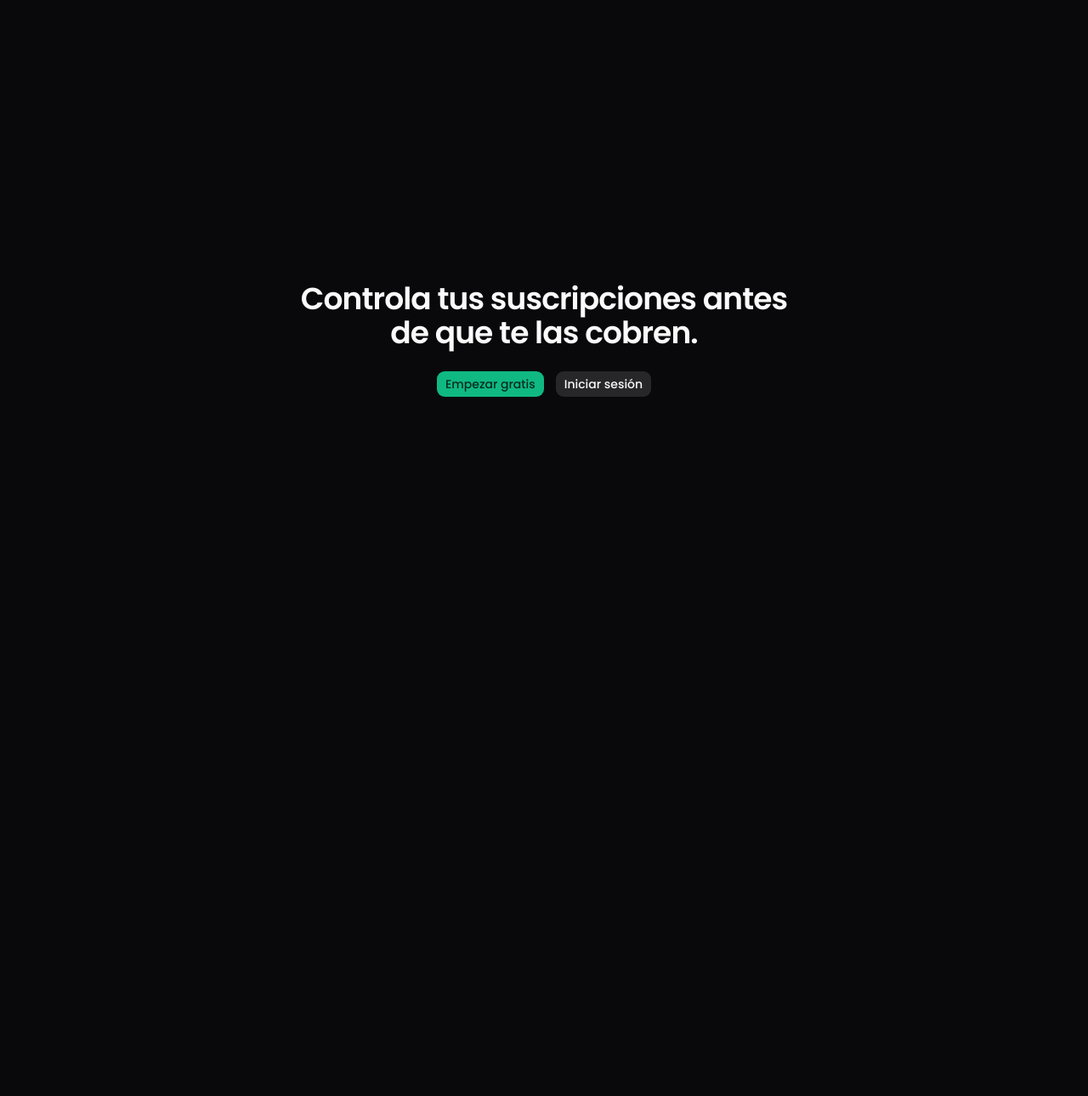
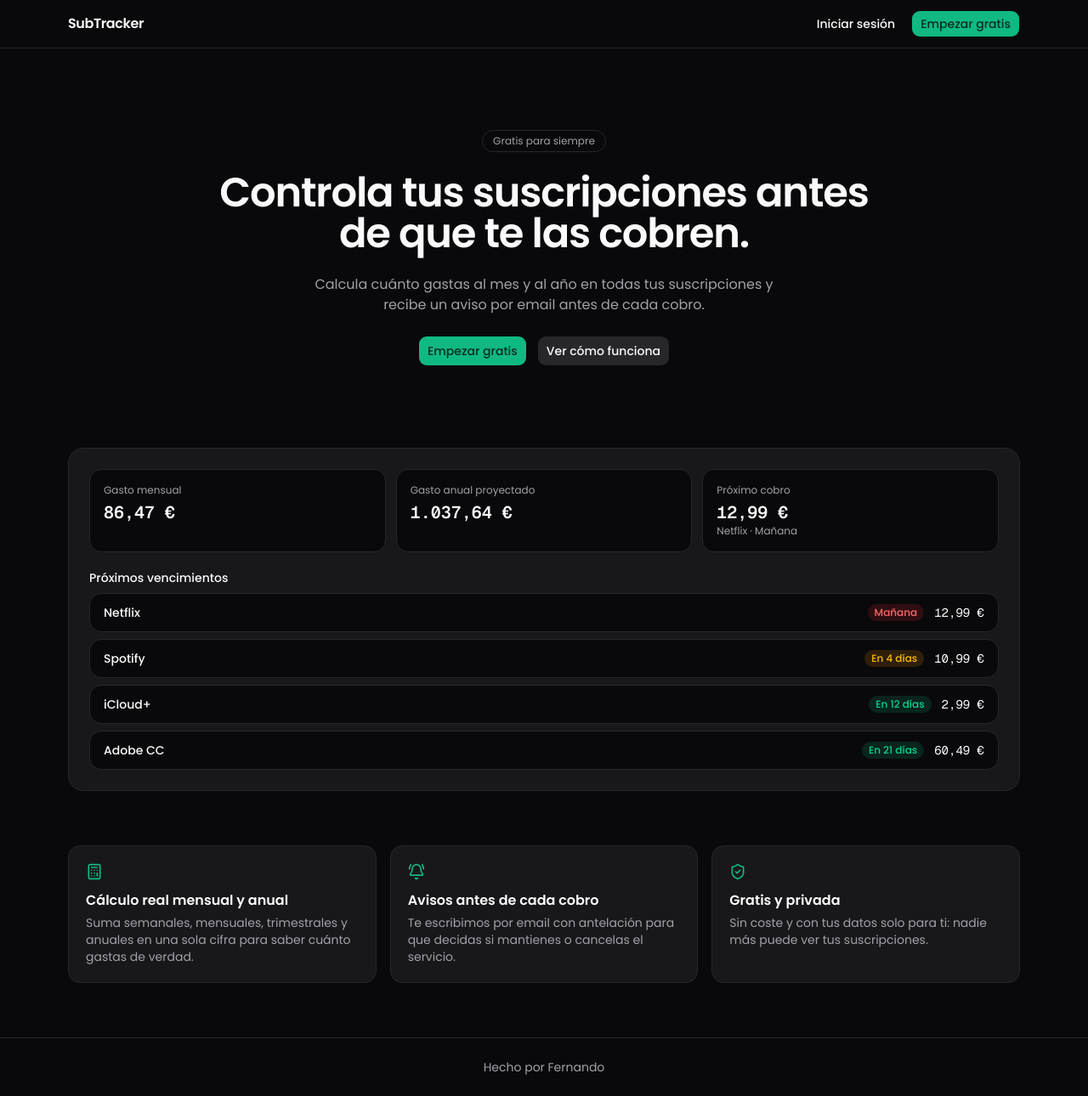
Before and after one commit to fergarperez/subtracker, a Next.js app: page / in a window 1280 px wide. Shown: the whole page at 85% size. Before the commit the page ends 800 px from the top, so only its background shows below. Built offline with nearby package versions, Linux system fonts and the light colour scheme; no server answers.

Commit message:
feat: public landing page with static dashboard preview
Co-Authored-By: Claude Sonnet 5.5 <noreply@anthropic.com>

```diff
--- a/app/page.tsx
+++ b/app/page.tsx
@@ -2,7 +2,9 @@ import Link from "next/link";
 import { Suspense } from "react";
 import { auth } from "@clerk/nextjs/server";
 import { redirect } from "next/navigation";
+import { BellRing, Calculator, ShieldCheck } from "lucide-react";
 import { buttonVariants } from "@/components/ui/button";
+import { ProductPreview } from "@/components/landing/product-preview";
 
 async function RedirectIfSignedIn() {
   const { userId } = await auth();
@@ -10,26 +12,83 @@ async function RedirectIfSignedIn() {
   return null;
 }
 
-// Landing mínima: el diseño completo llega en la Fase 3.5.
+const features = [
+  {
+    icon: Calculator,
+    title: "Cálculo real mensual y anual",
+    text: "Suma semanales, mensuales, trimestrales y anuales en una sola cifra para saber cuánto gastas de verdad.",
+  },
+  {
+    icon: BellRing,
+    title: "Avisos antes de cada cobro",
+    text: "Te escribimos por email con antelación para que decidas si mantienes o cancelas el servicio.",
+  },
+  {
+    icon: ShieldCheck,
+    title: "Gratis y privada",
+    text: "Sin coste y con tus datos solo para ti: nadie más puede ver tus suscripciones.",
+  },
+];
+
 export default function Home() {
   return (
     <>
       <Suspense fallback={null}>
         <RedirectIfSignedIn />
       </Suspense>
-      <main className="flex flex-1 flex-col items-center justify-center gap-6 px-4 text-center">
-        <h1 className="max-w-xl text-4xl font-semibold tracking-tight">
-          Controla tus suscripciones antes de que te las cobren.
-        </h1>
-        <div className="flex gap-3">
-          <Link href="/sign-up" className={buttonVariants()}>
-            Empezar gratis
-          </Link>
-          <Link href="/sign-in" className={buttonVariants({ variant: "secondary" })}>
-            Iniciar sesión
-          </Link>
-        </div>
+
+      <header className="border-b border-border">
+        <nav className="mx-auto flex h-14 w-full max-w-6xl items-center justify-between px-4">
+          <span className="font-semibold tracking-tight">SubTracker</span>
+          <div className="flex items-center gap-2">
+            <Link href="/sign-in" className={buttonVariants({ variant: "ghost" })}>
+              Iniciar sesión
+            </Link>
+            <Link href="/sign-up" className={buttonVariants()}>
+              Empezar gratis
+            </Link>
+          </div>
+        </nav>
+      </header>
+
+      <main className="mx-auto w-full max-w-6xl flex-1 px-4">
+        <section className="flex flex-col items-center gap-6 py-16 text-center sm:py-24">
+          <span className="rounded-full border border-border px-3 py-1 text-xs text-muted-foreground">
+            Gratis para siempre
+          </span>
+          <h1 className="max-w-3xl text-4xl font-semibold tracking-tight sm:text-5xl">
+            Controla tus suscripciones antes de que te las cobren.
+          </h1>
+          <p className="max-w-xl text-muted-foreground">
+            Calcula cuánto gastas al mes y al año en todas tus suscripciones y recibe un aviso por
+            email antes de cada cobro.
+          </p>
+          <div className="flex flex-wrap justify-center gap-3">
+            <Link href="/sign-up" className={buttonVariants({ size: "lg" })}>
+              Empezar gratis
+            </Link>
+            <a href="#vista-previa" className={buttonVariants({ variant: "secondary", size: "lg" })}>
+              Ver cómo funciona
+            </a>
+          </div>
+        </section>
+
+        <ProductPreview />
+
+        <section className="grid gap-4 py-16 md:grid-cols-3">
+          {features.map(({ icon: Icon, title, text }) => (
+            <div key={title} className="rounded-xl border border-border bg-card p-5">
+              <Icon className="size-5 text-primary" aria-hidden />
+              <h2 className="mt-3 font-semibold">{title}</h2>
+              <p className="mt-1 text-sm text-muted-foreground">{text}</p>
+            </div>
+          ))}
+        </section>
       </main>
+
+      <footer className="border-t border-border py-6 text-center text-sm text-muted-foreground">
+        Hecho por Fernando
+      </footer>
     </>
   );
 }
--- /dev/null
+++ b/components/landing/product-preview.tsx
@@ -0,0 +1,48 @@
+// Maqueta estática del dashboard con datos de ejemplo (sin llamadas a la API).
+const kpis = [
+  { label: "Gasto mensual", value: "86,47 €" },
+  { label: "Gasto anual proyectado", value: "1.037,64 €" },
+  { label: "Próximo cobro", value: "12,99 €", hint: "Netflix · Mañana" },
+];
+
+const upcoming = [
+  { name: "Netflix", price: "12,99 €", when: "Mañana", style: "bg-red-500/15 text-red-400" },
+  { name: "Spotify", price: "10,99 €", when: "En 4 días", style: "bg-amber-500/15 text-amber-400" },
+  { name: "iCloud+", price: "2,99 €", when: "En 12 días", style: "bg-emerald-500/15 text-emerald-400" },
+  { name: "Adobe CC", price: "60,49 €", when: "En 21 días", style: "bg-emerald-500/15 text-emerald-400" },
+];
+
+export function ProductPreview() {
+  return (
+    <div
+      id="vista-previa"
+      aria-label="Vista previa del dashboard con datos de ejemplo"
+      className="scroll-mt-20 rounded-2xl border border-border bg-card p-4 sm:p-6"
+    >
+      <div className="grid gap-3 sm:grid-cols-3">
+        {kpis.map((k) => (
+          <div key={k.label} className="rounded-xl border border-border bg-background p-4 text-left">
+            <p className="text-xs text-muted-foreground">{k.label}</p>
+            <p className="mt-1 font-mono text-xl font-semibold tabular-nums">{k.value}</p>
+            {k.hint && <p className="text-xs text-muted-foreground">{k.hint}</p>}
+          </div>
+        ))}
+      </div>
+      <p className="mt-5 mb-2 text-left text-sm font-medium">Próximos vencimientos</p>
+      <ul className="grid gap-2">
+        {upcoming.map((u) => (
+          <li
+            key={u.name}
+            className="flex items-center justify-between rounded-xl border border-border bg-background px-4 py-3"
+          >
+            <span className="text-sm font-medium">{u.name}</span>
+            <span className="flex items-center gap-3">
+              <span className={`rounded-full px-2 py-0.5 text-xs font-medium ${u.style}`}>{u.when}</span>
+              <span className="font-mono text-sm tabular-nums">{u.price}</span>
+            </span>
+          </li>
+        ))}
+      </ul>
+    </div>
+  );
+}
--- a/context/progress-tracker.md
+++ b/context/progress-tracker.md
@@ -1,7 +1,7 @@
 # Project Progress Tracker
 
-**Current Phase:** Phase 3 implementada en `feat/dashboard-ui` (pendiente de PR a `dev` y prueba real con Clerk + Neon)
-**Active Branch:** `feat/dashboard-ui` (flujo: `feat/*` → `dev` → `main`)
+**Current Phase:** Phase 3.5 (landing) implementada en `feat/landing`, pendiente de PR a `dev`
+**Active Branch:** `feat/landing` (flujo: `feat/*` → `dev` → `main`)
 **Last Updated:** 2026-11-17
 
 ## 1. Roadmap & Milestones
@@ -36,7 +36,7 @@
 
 ### Phase 3.5: Landing pública (después de la Fase 3)
 
-- [ ] Diseñar y construir la landing en `/` en español, según `ui-context.md` §4, con capturas del dashboard real.
+- [x] Diseñar y construir la landing en `/` en español, según `ui-context.md` §4, con capturas del dashboard real.
 - [x] Redirigir `/` al dashboard cuando hay sesión activa (hecho en Phase 1).
 
 ### Phase 4: n8n Reminders API & Workflow Export
@@ -55,7 +55,7 @@
 
 ## 2. In Progress
 
-- Fase 3 en `feat/dashboard-ui`: abrir PR a `dev`; probar el dashboard en navegador con Clerk y Neon reales (no verificado visualmente aún).
+- Fase 3.5 en `feat/landing`: abrir PR a `dev` y revisar visualmente en navegador.
 - Fase 2 en `feat/subscriptions-api`: abrir PR a `dev`; probar la API real contra Neon (requiere `DATABASE_URL` y migración aplicada).
 - Fase 1 (fusionada en `dev`): sigue pendiente probar el flujo real con claves de Clerk.
 
@@ -68,6 +68,7 @@
 - Fase 2: `lib/billing.ts` (`toMonthly`, `toYearly`, `addCycles`, `getNextBillingDate`; UTC, recorte a fin de mes), `lib/validations/subscription.ts` (Zod `strictObject`, `cancelUrl` solo http/https, rechaza `userId` en el body), `lib/subscriptions.ts` (DTO sin `userId`/`lastNotifiedFor`, helpers de respuesta), `app/api/subscriptions/route.ts` y `[id]/route.ts` (filtran siempre por `{ id, userId }`; acceso cruzado → 404).
 - Tests Fase 2: `billing.test.ts`, `subscription-validation.test.ts`, `subscriptions-api.test.ts` (401, 400, 404 cruzado, userId de sesión). Total: 48 tests.
 - Fase 3: `lib/dashboard.ts` (totales por divisa, próximos cobros, urgencia, filtros/orden, formato), `lib/api-client.ts` (fetch tipado), `components/dashboard/*` (KPIs, próximos vencimientos 7/15/30 días, listado filtrable/ordenable con pausar/editar/eliminar, modal crear/editar), `components/ui/dialog.tsx` (base-ui). Dependencia añadida: `swr`. Tests: `dashboard.test.ts` (9). Total: 57 tests.
+- Fase 3.5: landing en `app/page.tsx` (navbar, hero, vista previa, 3 feature cards, footer) + `components/landing/product-preview.tsx`. La vista previa es una maqueta estática con datos de ejemplo, no capturas reales. Footer: "Hecho por Fernando" (ajustar el crédito si procede).
 - Repo: `master` renombrada a `main`; creada `dev`; publicado en GitHub (`fergarperez/subtracker`). PR #1 (Fase 0), #2 (des-trackeo del cliente Prisma generado) y #3 (contexto de producto) fusionadas.
 
 ## 4. Known Issues / Technical Debt
```
Also changed, not shown: 1 other file (tests, documents, lock files or other folders).
